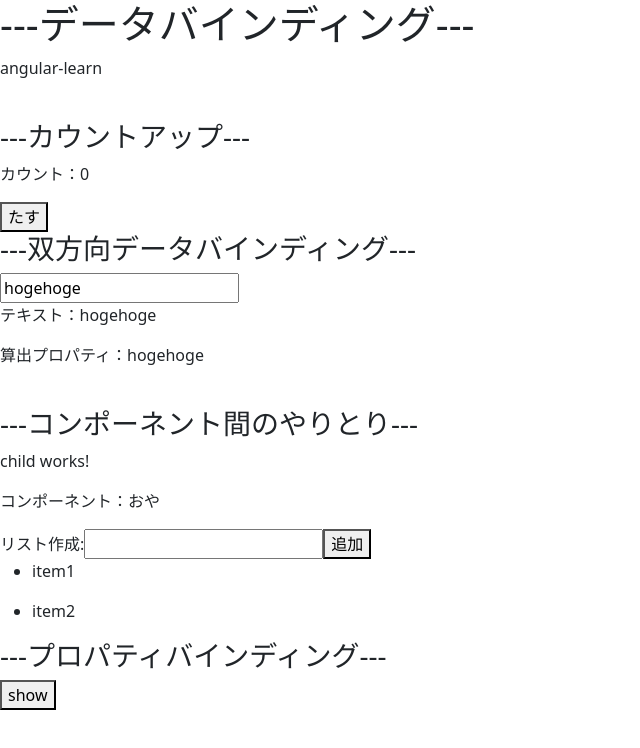
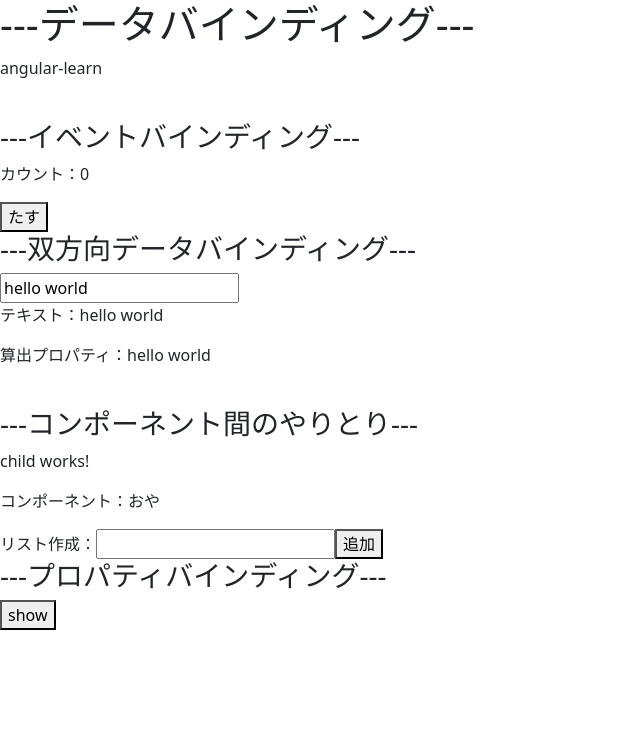
Before and after one commit to kotaro-lab457/angular-learn, an Angular app: page / in a window 1280 px wide. Shown: the top 748 px of the page, without its empty margins (0-640 px from the left). Built offline with nearby package versions, Linux system fonts and the light colour scheme.

Commit message:
fix: インデント修正

```diff
--- a/src/app/app.component.html
+++ b/src/app/app.component.html
@@ -4,7 +4,7 @@
 
 <br />
 
-<h3>---カウントアップ---</h3>
+<h3>---イベントバインディング---</h3>
 <p>カウント：{{ count }}</p>
 <button (click)='countUp()'>たす</button>
 
@@ -19,14 +19,16 @@
 <br />
 
 <h3>---コンポーネント間のやりとり---</h3>
-<app-child [child]='parent' (itemChild)="addItem($event)"></app-child>
-<ul *ngFor="let item of items">
-  <li>{{item}}</li>
-</ul>
+<app-child [child]='parent'></app-child>
+<!-- <ul *ngFor="let item of items">
+  <li>{{ item }}</li>
+</ul> -->
 
 <h3>---プロパティバインディング---</h3>
 
-<button (click)="show = !show">{{show ? 'show' : 'hide'}}</button>
+<button (click)="show = !show">
+  {{show ? 'show' : 'hide'}}
+</button>
 <div *ngIf="!show">
   <img [src]='image' style='width:100%'>
 </div>
--- a/src/app/app.component.ts
+++ b/src/app/app.component.ts
@@ -8,13 +8,13 @@ import { Component } from '@angular/core';
 export class AppComponent {
   title = 'angular-learn';
 
-
   count = 0;
   countUp(){
     this.count++;
   };
 
-  name = 'hogehoge';
+  name = 'hello world';
+
   get nameText(){
     return this.name;
   }
@@ -22,9 +22,8 @@ export class AppComponent {
   parent = 'おや';
 
   items = ['item1', 'item2'];
-
-  addItem(newItem: string) {
-    this.items.push(newItem);
+  addItem(item: string) {
+    this.items.push(item);
   }
   image = '../assets/img/idle.jpeg';
 
--- a/src/app/child/child.component.html
+++ b/src/app/child/child.component.html
@@ -3,7 +3,7 @@
 <p>コンポーネント：{{ child }}</p>
 
 <form>
-  <label for="item-input">リスト作成:</label>
-  <input type="text" id="item-input" #newItem>
-  <button (click)="addItemChild(newItem.value)">追加</button>
+  <label for="item-input">リスト作成：</label>
+  <input type="text" id="item-input" #item>
+  <button (click)="addItemChild(item.value)">追加</button>
 </form>
--- a/src/app/child/child.component.ts
+++ b/src/app/child/child.component.ts
@@ -11,11 +11,11 @@ import {
   templateUrl: './child.component.html',
   styleUrls: ['./child.component.scss']
 })
-export class ChildComponent  {
-  @Input() child = '';
+export class ChildComponent {
+  @Input() child: string = '';
 
   // 親に itemChild
-  @Output() itemChild = new EventEmitter<string>(); //EventEmitterで型宣言
+  @Output() itemChild = new EventEmitter(); //date型宣言
 
   addItemChild(value: string) {
     this.itemChild.emit(value); // emit 親に引数を知らせる
```
